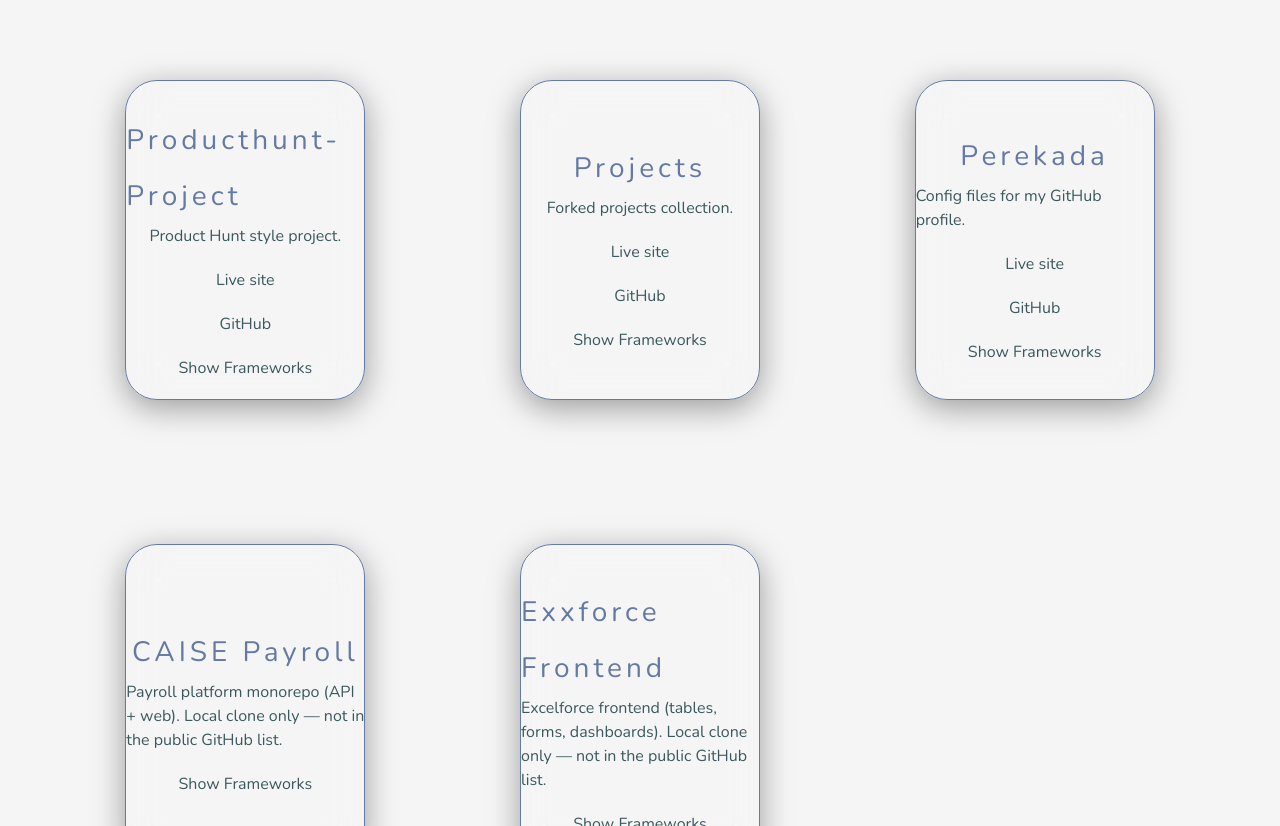
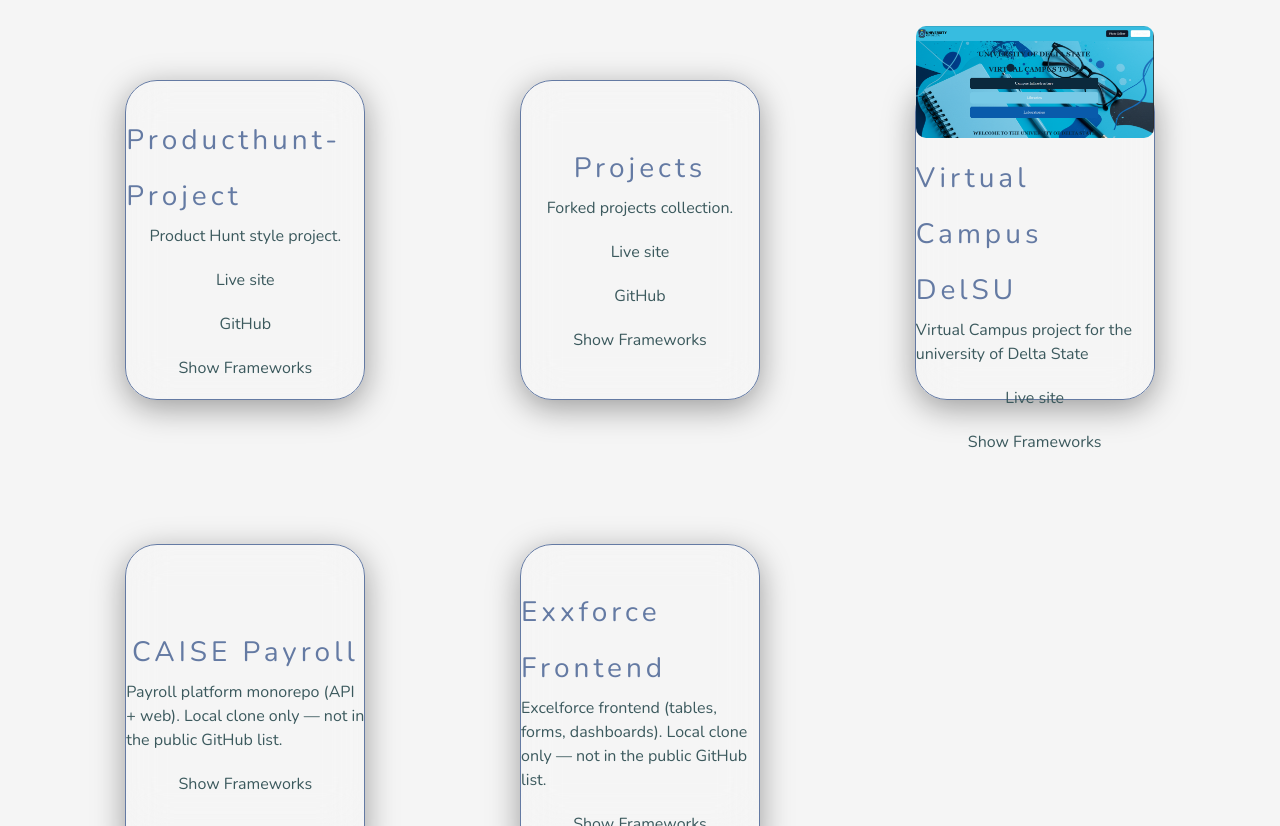
Before and after one commit to Perekada/portfolio, a Next.js app: page /works in a window 1280 px wide. Shown: the part 1520-2346 px from the top of the page. Built offline with nearby package versions, Linux system fonts and the light colour scheme; a web font is replaced by a local one.

Commit message:
Added  John gate and Virtual campus

```diff
--- a/app/components/workData.js
+++ b/app/components/workData.js
@@ -134,16 +134,28 @@ export const projects = [
 		frameworks: [],
 		featured: false,
 	},
+	// {
+	// 	id: 12,
+	// 	img: null,
+	// 	url: 'https://github.com/Perekada/Perekada',
+	// 	github: 'https://github.com/Perekada/Perekada',
+	// 	text: 'Perekada',
+	// 	name: 'Perekada',
+	// 	description: 'Config files for my GitHub profile.',
+	// 	language: null,
+	// 	frameworks: [],
+	// 	featured: false,
+	// },
 	{
 		id: 12,
-		img: null,
-		url: 'https://github.com/Perekada/Perekada',
-		github: 'https://github.com/Perekada/Perekada',
-		text: 'Perekada',
-		name: 'Perekada',
-		description: 'Config files for my GitHub profile.',
-		language: null,
-		frameworks: [],
+		img: 'Virtual Campus.png',
+		url: 'https://virtualcampus0unidel.netlify.app/',
+		github: '',
+		text: 'Virtual Campus DelSU',
+		name: 'Virtual Campus DelSU',
+		description: 'Virtual Campus project for the university of Delta State',
+		language: 'JavaScript',
+		frameworks: ['JavaScript', 'React', 'CSS'],
 		featured: false,
 	},
 	{
```
Also changed, not shown: public/assets/Virtual Campus.png (added).
